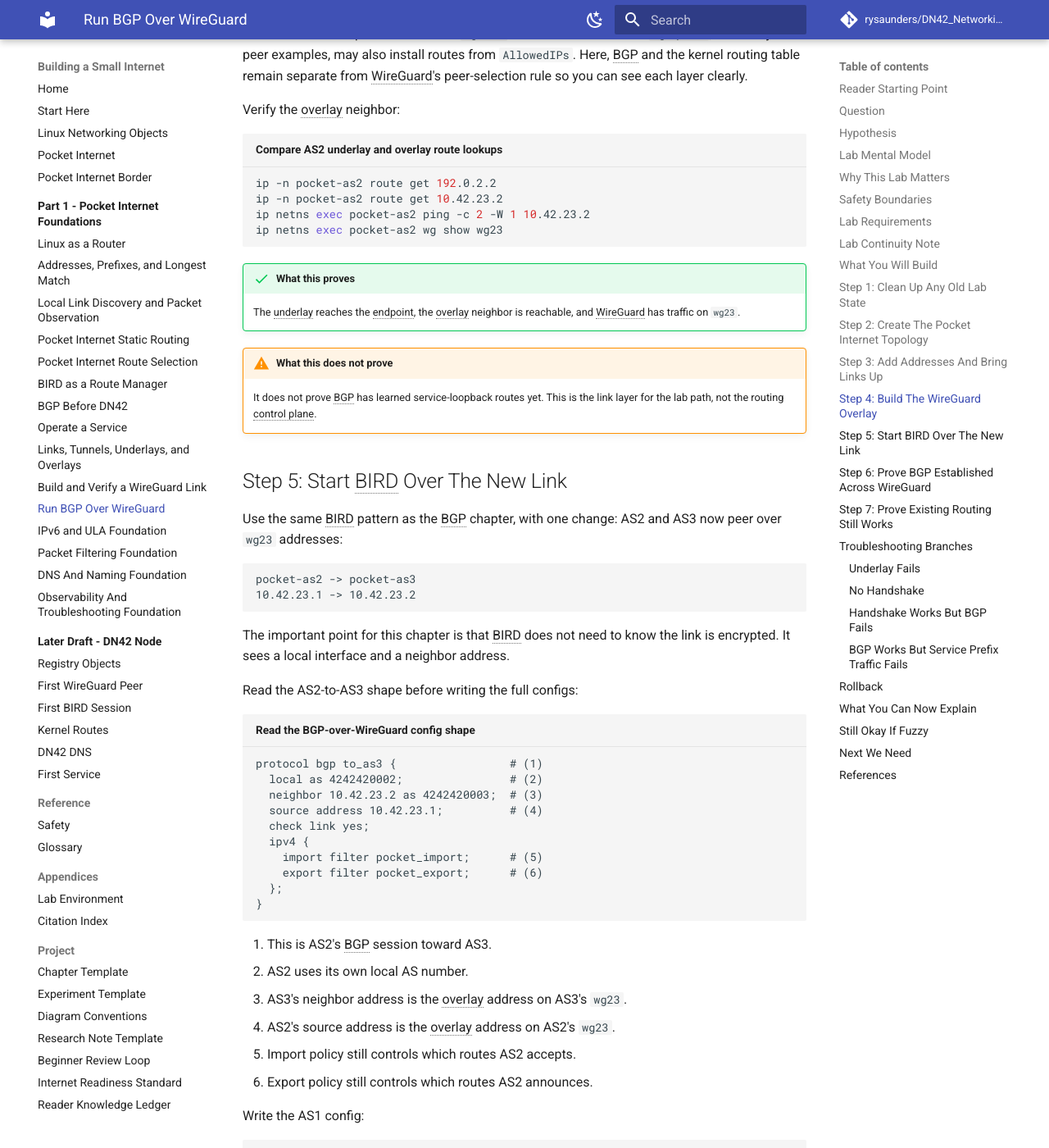
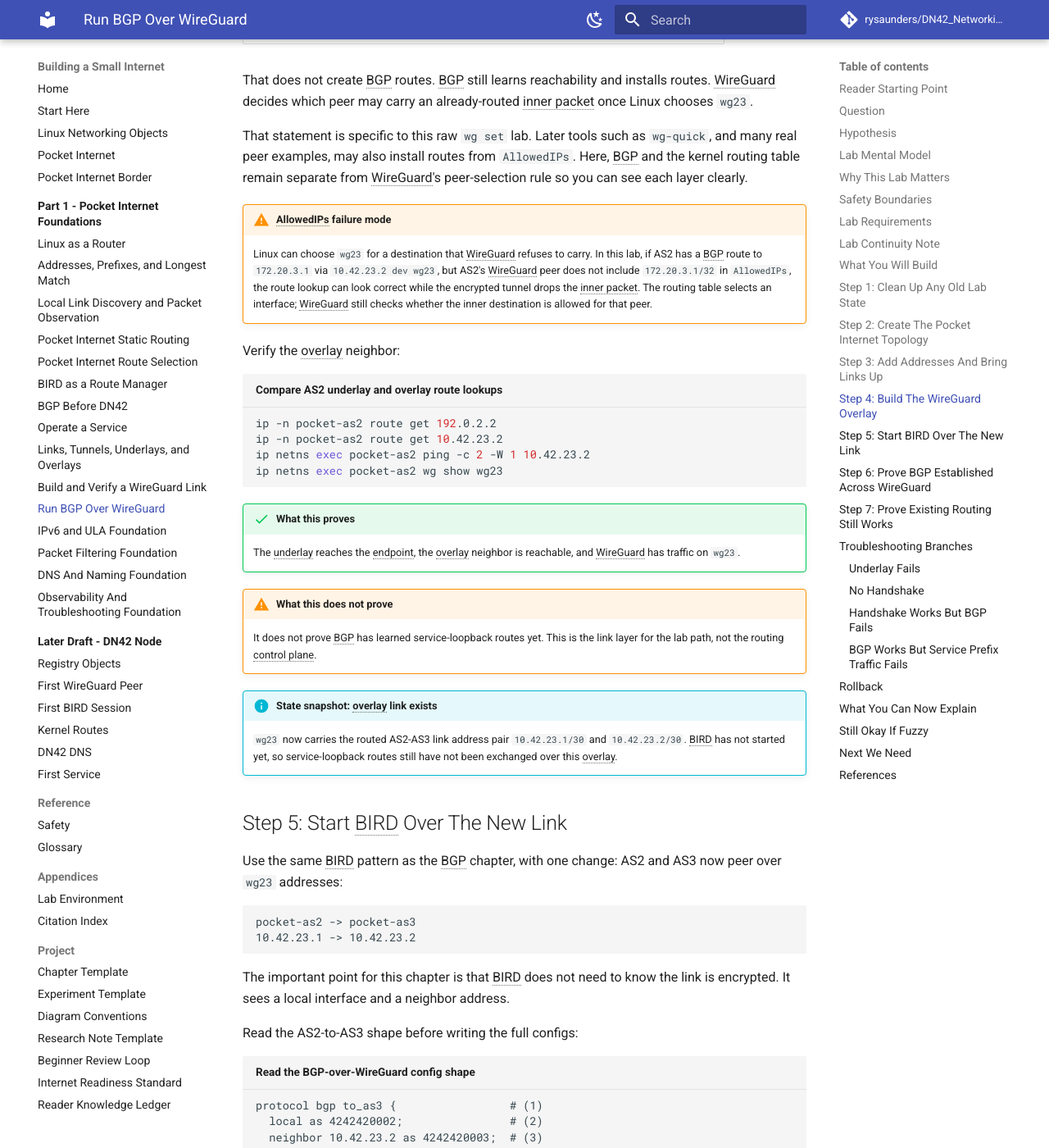
Before and after one commit to rysaunders/DN42_Networking_by_Experimenting, an MkDocs documentation site: the page built from docs/part-01-first-principles/10-bgp-over-wireguard.md, in a window 1280 px wide and 1400 px high, scrolled down 9197 px. Shown: the whole window at 82% size. Built offline with MkDocs 1.6.1 and Material for MkDocs 9.7.7, drawn with Linux system fonts in a browser that asks for light colours; comment, search, counter and statistics services are not loaded; some of the changed text lies outside the part shown.

Commit message:
Add routing state snapshots

````diff
--- a/docs/part-01-first-principles/10-bgp-over-wireguard.md
+++ b/docs/part-01-first-principles/10-bgp-over-wireguard.md
@@ -23,7 +23,7 @@
       wireguard_tools: recorded in transcript
     beginner_review:
       status: complete
-      note: Beginner-review pass recorded for the chapter before publication.
+      note: Beginner-review pass recorded for the chapter before publication; issue #66 added state snapshots for underlay, overlay, BGP-over-overlay, and service traffic.
     technical_review:
       required: true
       status: deferred
@@ -330,6 +330,9 @@
 
 If this fails, WireGuard has nowhere to send encrypted packets.
 
+!!! info "State snapshot: underlay carrier exists"
+    AS2 and AS3 can reach each other at `192.0.2.1/30` and `192.0.2.2/30` over the local veth underlay. The routed AS2-AS3 Pocket Internet link does not exist yet; `10.42.23.0/30` will appear on WireGuard, not on this veth pair.
+
 ## Step 4: Build The WireGuard Overlay
 
 Generate keys:
@@ -403,6 +406,9 @@
 
 That statement is specific to this raw `wg set` lab. Later tools such as `wg-quick`, and many real peer examples, may also install routes from `AllowedIPs`. Here, BGP and the kernel routing table remain separate from WireGuard's peer-selection rule so you can see each layer clearly.
 
+!!! warning "AllowedIPs failure mode"
+    Linux can choose `wg23` for a destination that WireGuard refuses to carry. In this lab, if AS2 has a BGP route to `172.20.3.1` via `10.42.23.2 dev wg23`, but AS2's WireGuard peer does not include `172.20.3.1/32` in `AllowedIPs`, the route lookup can look correct while the encrypted tunnel drops the inner packet. The routing table selects an interface; WireGuard still checks whether the inner destination is allowed for that peer.
+
 Verify the overlay neighbor:
 
 ```sh title="Compare AS2 underlay and overlay route lookups"
@@ -417,6 +423,9 @@
 
 !!! warning "What this does not prove"
     It does not prove BGP has learned service-loopback routes yet. This is the link layer for the lab path, not the routing control plane.
+
+!!! info "State snapshot: overlay link exists"
+    `wg23` now carries the routed AS2-AS3 link address pair `10.42.23.1/30` and `10.42.23.2/30`. BIRD has not started yet, so service-loopback routes still have not been exchanged over this overlay.
 
 ## Step 5: Start BIRD Over The New Link
 
@@ -762,6 +771,9 @@
 
 If those sessions establish, BGP is running over WireGuard.
 
+!!! info "State snapshot: BGP rides the overlay"
+    The AS2-AS3 BGP session uses `10.42.23.1` and `10.42.23.2`, which live on `wg23`. BGP does not see the underlay address pair directly; WireGuard hides that transport detail behind the overlay interface.
+
 ## Step 7: Prove Existing Routing Still Works
 
 From AS1, ask how to reach AS3's service loopback:
@@ -812,6 +824,9 @@
 
 !!! success "What this proves"
     The BGP-maintained service-loopback traffic can cross the WireGuard-replaced link.
+
+!!! info "State snapshot: service traffic crosses the tunnel"
+    At this point, all four layers line up: the underlay reaches the WireGuard endpoints, the overlay carries the AS2-AS3 link, BGP exchanges service-loopback reachability over that link, and Linux forwards selected service traffic through `wg23`.
 
 !!! warning "What this does not prove"
     It does not prove WireGuard alone provided reachability. BGP route exchange and Linux route lookup still decide which packets use the tunnel.
@@ -867,6 +882,15 @@
 If AS2 will forward packets to `172.20.3.1`, AS2's WireGuard peer for AS3 must allow `172.20.3.1/32`.
 
 This is different from BGP import/export policy. BGP decides which routes are learned. WireGuard decides which peer is allowed to carry matching inner packets.
+
+The confusing failure looks like this:
+
+- `birdc show route 172.20.3.1/32 all` shows a selected BGP route,
+- `ip -n pocket-as2 route get 172.20.3.1 from 172.20.2.1` points at `wg23`,
+- `wg show wg23` has a handshake,
+- the ping still fails because the inner destination is missing from the peer's `AllowedIPs`.
+
+When that happens, do not rewrite BGP first. Fix the WireGuard peer-selection rule so the inner destination is allowed through the peer that represents the next hop.
 
 ## Rollback
 
````
Also changed, not shown: docs/part-01-first-principles/05-bird-as-route-manager.md (+10 -1 lines), docs/part-01-first-principles/06-bgp-before-dn42.md (+25 -1 lines), docs/part-01-first-principles/09-wireguard-as-a-link.md (+10 -1 lines).
